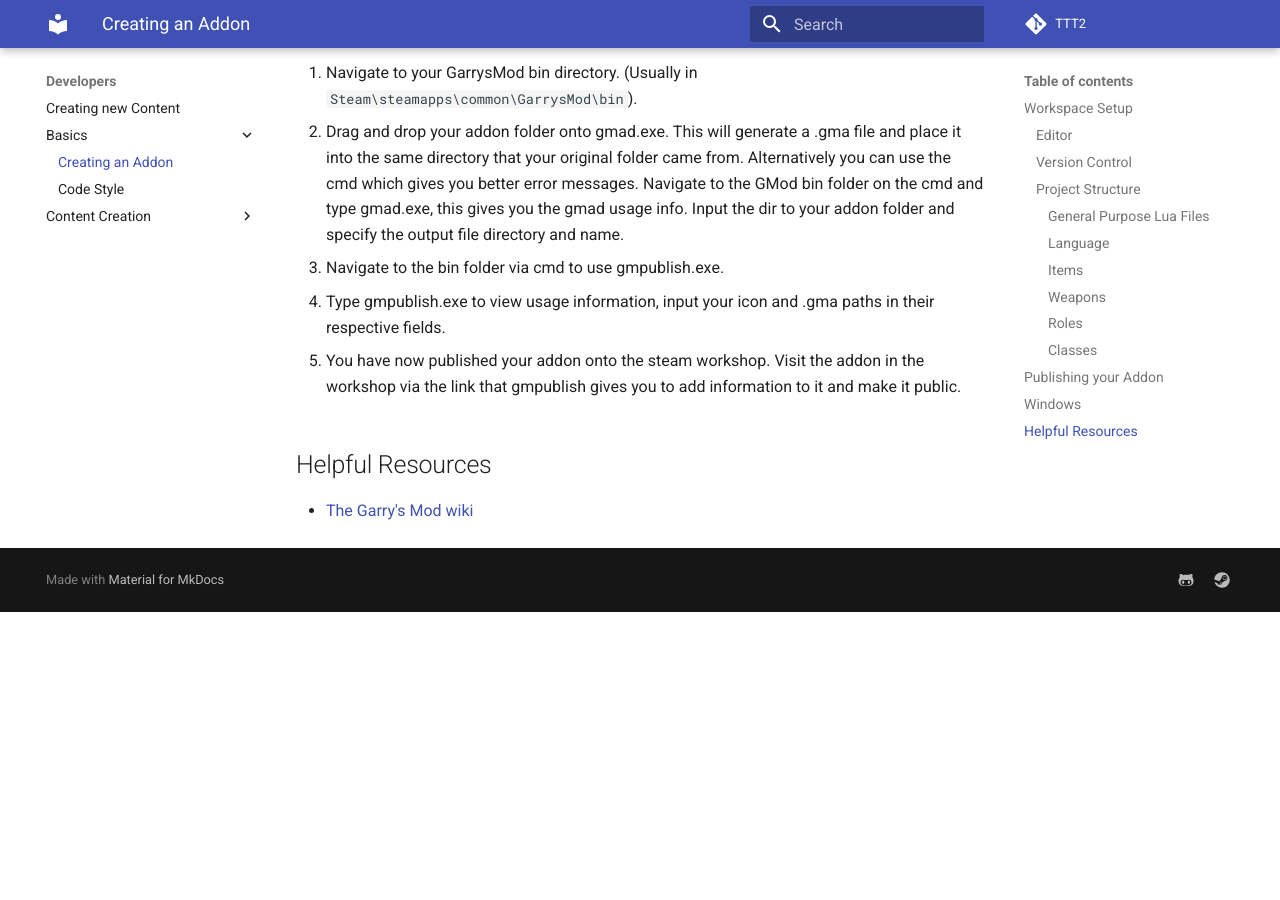
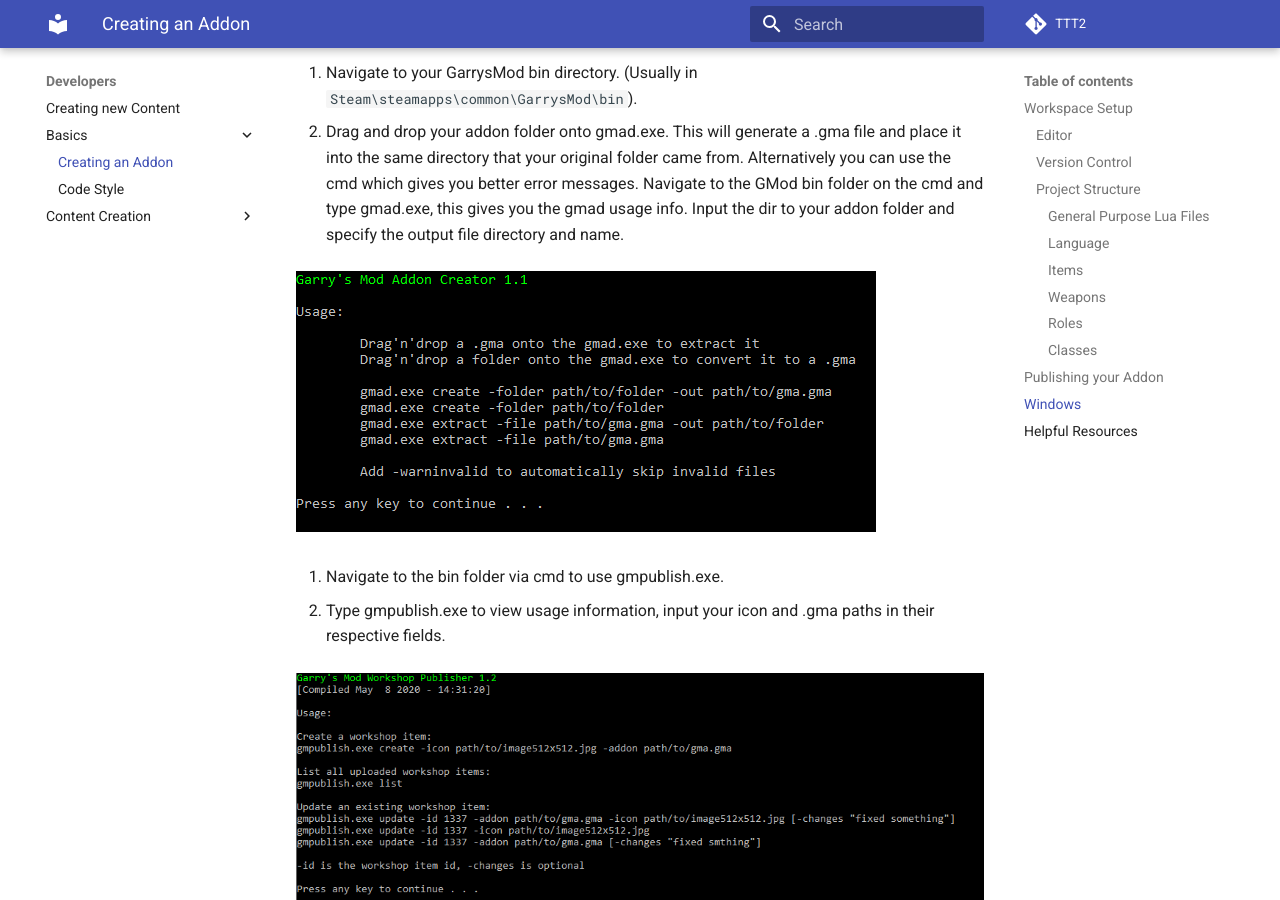
Before and after one commit to TTT-2/docs, an MkDocs documentation site: the page built from docs/developers/basics/creating-an-addon.md, in a window 1280 px wide and 900 px high, scrolled down 4081 px. Built offline with MkDocs 1.6.1 and Material for MkDocs 9.7.7, drawn with Linux system fonts in a browser that asks for light colours; comment, search, counter and statistics services are not loaded; before the commit the page ends 4693 px from its top, so only the background shows below that.

Commit message:
Update creating-an-addon.md

```diff
--- a/docs/developers/basics/creating-an-addon.md
+++ b/docs/developers/basics/creating-an-addon.md
@@ -82,9 +82,13 @@ Ignore is what files (you can use the \* as a wildcard to ignore file extensions
 3. Drag and drop your addon folder onto gmad.exe. This will generate a .gma file and place it into the same directory that your original folder came from.
 Alternatively you can use the cmd which gives you better error messages. Navigate to the GMod bin folder on the cmd and type gmad.exe, this gives you the gmad usage info. Input the dir to your addon folder and specify the output file directory and name.
 
+![gmad_info.png](../../assets/images/article/gmad_info.png)
+
 4. Navigate to the bin folder via cmd to use gmpublish.exe.
 
 5. Type gmpublish.exe to view usage information, input your icon and .gma paths in their respective fields.
+
+![gmpublish_info.png](../../assets/images/article/gmpublish_info.png)
 
 6. You have now published your addon onto the steam workshop. Visit the addon in the workshop via the link that gmpublish gives you to add information to it and make it public.
 
```
